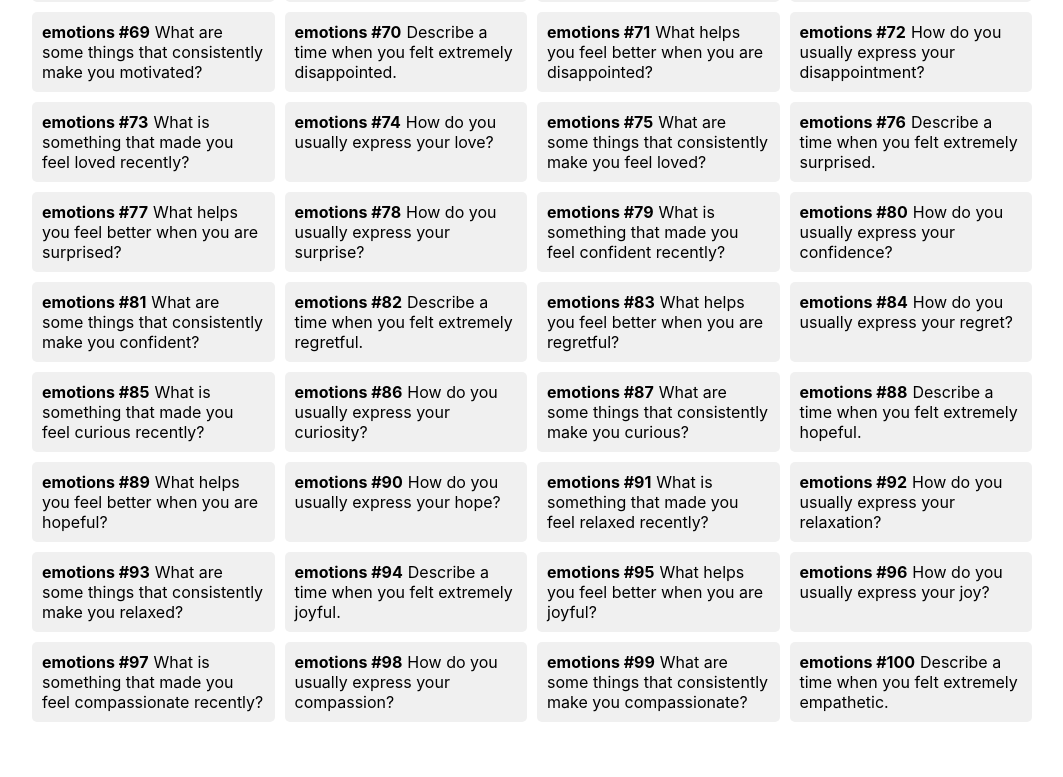
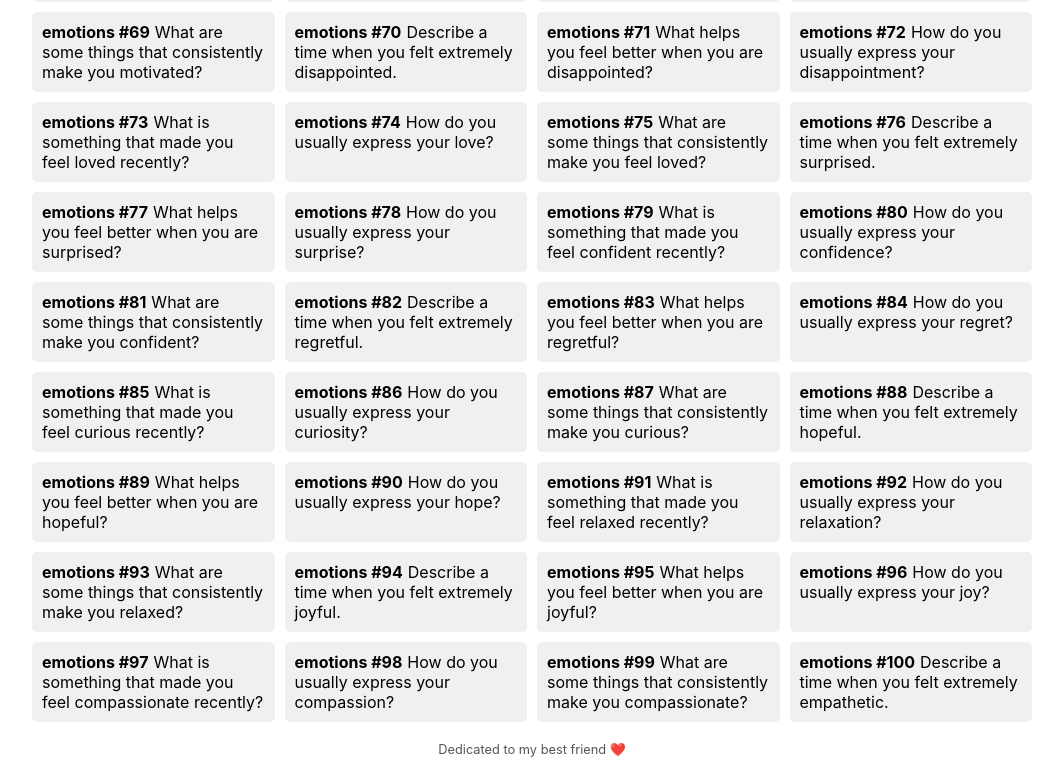
Before and after one commit to habeebmh/theraprompts, a React (Create React App) app: page / in a window 1280 px wide. Shown: the part 9749-10526 px from the top of the page, without its empty margins (108-1171 px from the left). Before the commit the page ends 10491 px from the top, so only its background shows below. Built offline with nearby package versions, Linux system fonts and the light colour scheme.

Commit message:
Add footer

```diff
--- a/src/App.js
+++ b/src/App.js
@@ -84,6 +84,9 @@ function App() {
           ))}
         </div>
       </div>
+      <footer className="footer">
+        Dedicated to my best friend ❤️
+      </footer>
     </>
   );
 }
--- a/src/index.css
+++ b/src/index.css
@@ -107,3 +107,10 @@ body {
   width: 100%; /* Ensure it takes full width */
   margin: 2em 0 0; /* Add some margin for spacing */
 }
+
+.footer {
+  font-size: 0.8em; /* Small font size */
+  text-align: center; /* Center the text */
+  margin-bottom: 20px; /* Add some margin at the top */
+  color: #555; /* Darker color for the text */
+}
```
